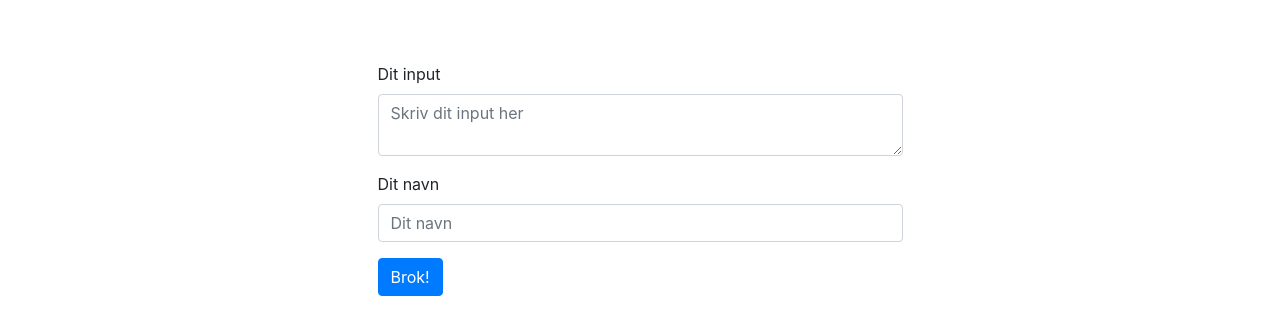
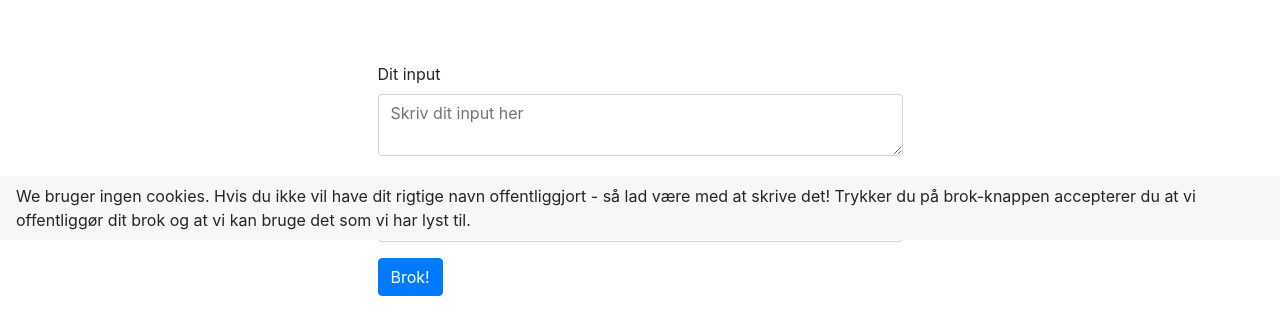
Before and after one commit to cbudtz/sundhedsbrok, a Next.js app in the folder web/: page / in a window 1280 px wide. Shown: the part 560-894 px from the top of the page. Before the commit the page ends 856 px from the top, so only its background shows below. Built offline with nearby package versions, Linux system fonts and the light colour scheme; no server answers.

Commit message:
Disclaimer and styling

```diff
--- a/web/pages/index.js
+++ b/web/pages/index.js
@@ -1,4 +1,4 @@
-import {Button, Carousel, Col, Container, Form, FormGroup, Row} from "react-bootstrap";
+import {Button, Carousel, Col, Container, Form, FormGroup, Row, Navbar} from "react-bootstrap";
 import "bootstrap/dist/css/bootstrap.min.css"
 import React from "react";
 import Jumbotron from "../components/jumbotron";
@@ -95,7 +95,7 @@ function Home({broks}) {
 
                 </Carousel>
             </Jumbotron>
-            <Container>
+            <Container style={{marginBottom:140}}>
                 <Row>
                     <Col md={{span: 6, offset:3}}>
                         <Formik
@@ -140,6 +140,7 @@ function Home({broks}) {
                 </Row>
             </Container>
         </Container>
+        <Navbar style={{backgroundColor: "#F7F7F7"}} fixed={"bottom"}>We bruger ingen cookies. Hvis du ikke vil have dit rigtige navn offentliggjort - så lad være med at skrive det! Trykker du på brok-knappen accepterer du at vi offentliggør dit brok og at vi kan bruge det som vi har lyst til.</Navbar>
     </>)
 }
 
```
